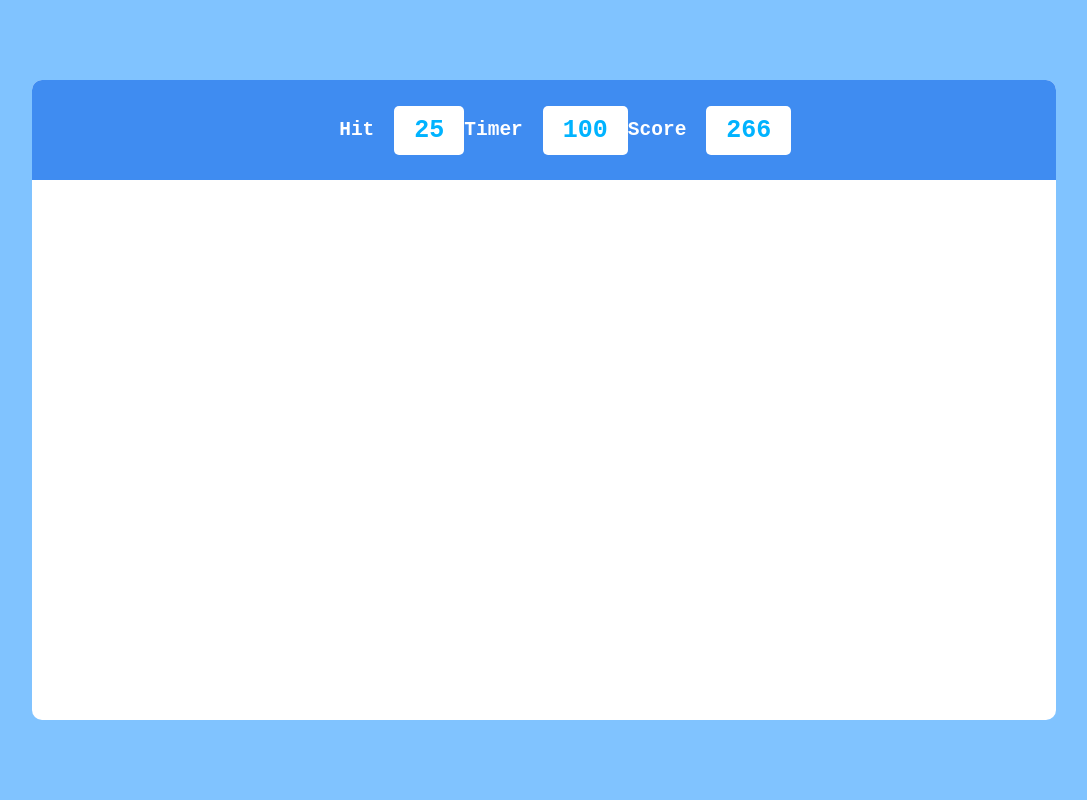
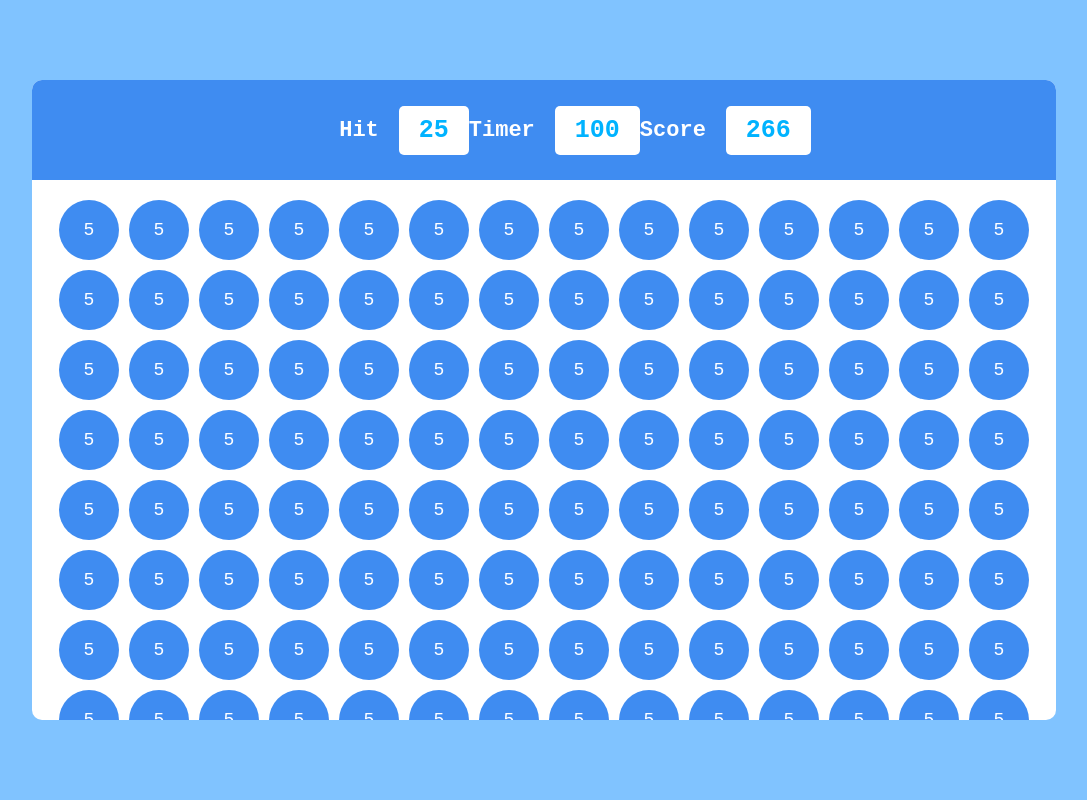
Before and after one commit to prince-kumar-singh/Bubble-Game, a plain HTML site: page index.html in a window 1280 px wide. Shown: the whole page, without its empty margins (96-1183 px from the left). Drawn offline with Linux system fonts and the light colour scheme.

Commit message:
created layout

```diff
--- a/index.html
+++ b/index.html
@@ -13,14 +13,18 @@
                 <div class="elem">
                     <h2>Hit</h2>
                     <div class="box">25</div>
-                  </div>
-                  <div class="elem">
+                </div>
+                <div class="elem">
                     <h2>Timer</h2>
                     <div class="box">100</div>
-                  </div>
-                  <div class="elem">
+                </div>
+                <div class="elem">
                     <h2>Score</h2>
                     <div class="box">266</div>
+                </div>
+            </div>
+            <div id="pbottom">
+                <div class="bubble">5</div>
             </div>
         </div>
     </div>
--- a/script.js
+++ b/script.js
@@ -0,0 +1,6 @@
+var clutter = "";
+for(var i = 0; i <152;i++){
+    clutter += `<div class='bubble'>5</div>`
+}
+
+document.querySelector('#pbottom').innerHTML = clutter;
--- a/style.css
+++ b/style.css
@@ -42,6 +42,10 @@ html, body{
     align-items: center;
     gap: 20px;
 }
+.elem h2{
+    font-weight: 550;
+    font-size: 22px;
+}
 
 .box{
     color: rgb(0, 179, 255);
@@ -51,3 +55,26 @@ html, body{
     background-color: #fff;
     border-radius: 5px;
 }
+
+#pbottom{
+    width: 100%;
+    height: 510px;
+    padding: 20px;
+    display: flex;
+    flex-wrap: wrap;
+    gap: 10px;
+    justify-content: center;
+    align-items: center;
+}
+.bubble{
+    display: flex;
+    align-items: center;
+    justify-content: center;
+    width: 60px;
+    height: 60px;
+    background-color: rgb(63, 140, 241);
+    color: #fff;
+    border-radius: 50%;
+    font-weight: 520;
+    font-size: 18px;
+}
```
